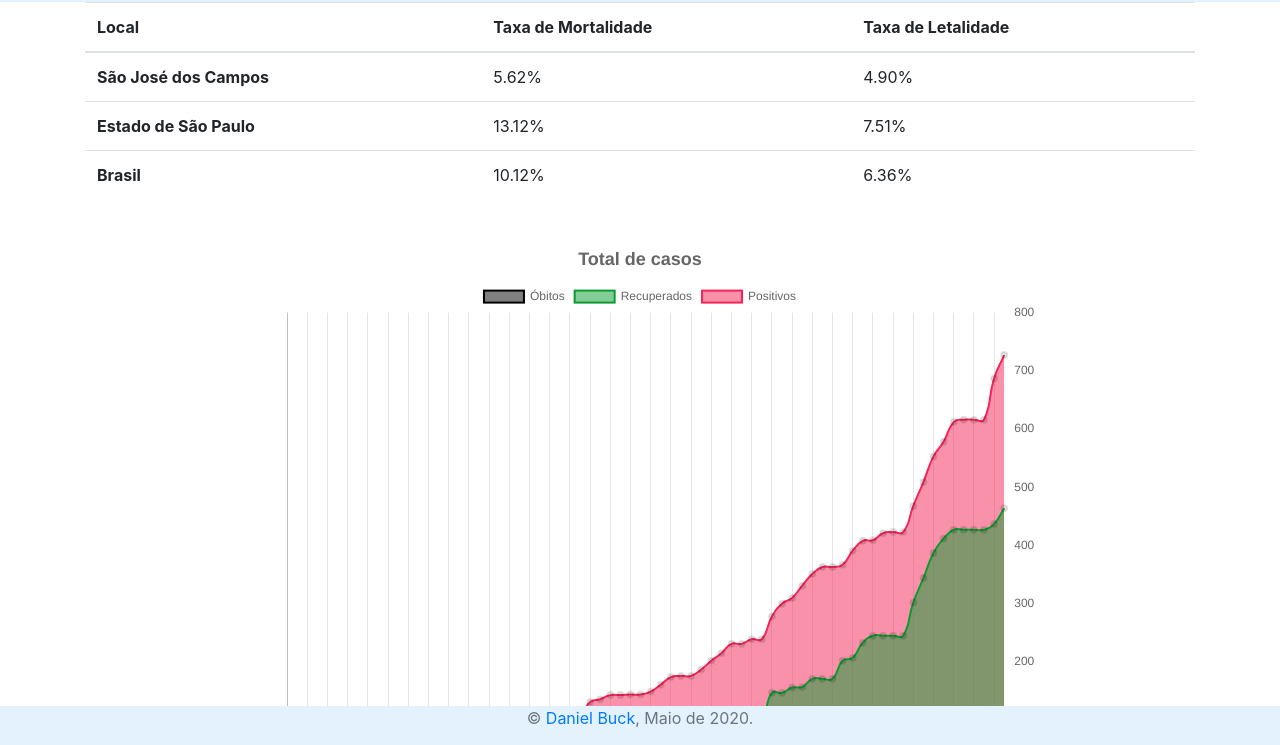
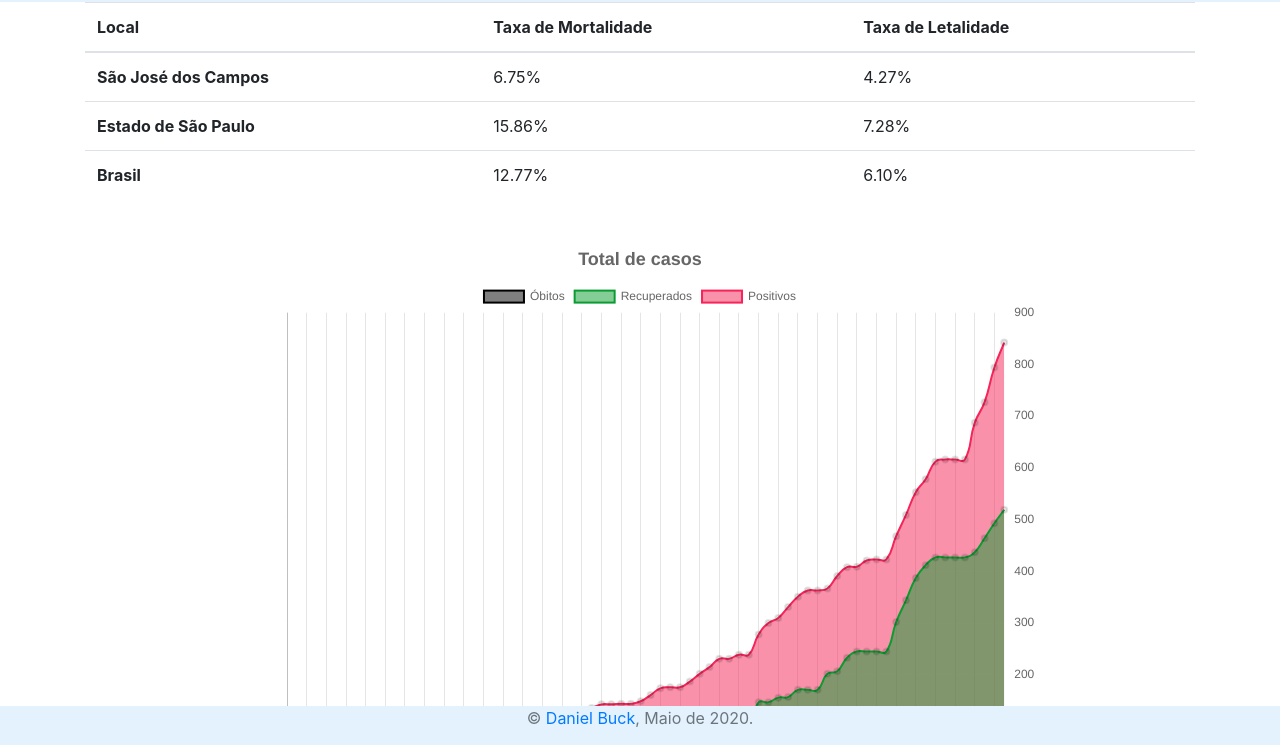
Before and after one commit to danbuck84/danbuck84.github.io, a website: page pages/covid19sjc/public/index.html in a window 1280 px wide. Shown: the part 54-799 px from the top of the page. Drawn offline with nearby package versions, Linux system fonts and the light colour scheme.

Commit message:
general update with the week's wrap up numbers

```diff
--- a/pages/covid19sjc/public/byDistrict.js
+++ b/pages/covid19sjc/public/byDistrict.js
@@ -46,44 +46,44 @@ function byDistrict() {
     };
     const graph = {
         labels: [
+            'Urbanova',
             'Aquarius',
-            'Urbanova',
             'Bq Eucaliptos',
             'Satélite',
             'Pq Industrial',
+            'Vl Industrial',
+            'Morumbi',
+            'Jd das Indústrias',
+            'Centro',
             'Monte Castelo',
-            'Centro',
-            'Vl Industrial',
+            'Santa Inês',
             'Vista Verde',
             'Vl Adyana',
-            'Jd das Indústrias',
             'Colinas',
-            'Morumbi',
+            'Novo Horizonte',
             'Jd Ismênia',
-            'Santa Inês',
-            'Esplanada',
-            'Novo Horizonte',
+            'União',
         ],
         datasets: [
             {
                 data: [
+                    42,
+                    42,
                     36,
-                    32,
-                    31,
-                    18,
+                    27,
+                    23,
+                    22,
+                    21,
+                    21,
+                    21,
+                    19,
                     18,
                     17,
                     17,
-                    16,
                     15,
-                    14,
+                    15,
+                    15,
                     13,
-                    12,
-                    12,
-                    11,
-                    11,
-                    10,
-                    10,
                 ],
                 backgroundColor: [
                     'rgba(246, 229, 141,0.5)',
--- a/pages/covid19sjc/public/casesByAge.js
+++ b/pages/covid19sjc/public/casesByAge.js
@@ -77,15 +77,15 @@ function casesByAge() {
             {
                 label: 'Feminino',
                 data: [
-                    -2,
-                    -8,
-                    -50,
-                    -91,
-                    -61,
-                    -44,
-                    -34,
-                    -14,
-                    -8,
+                    -3,
+                    -11,
+                    -69,
+                    -127,
+                    -83,
+                    -53,
+                    -42,
+                    -17,
+                    -9,
                     -1,
                 ],
                 backgroundColor: [
@@ -117,16 +117,16 @@ function casesByAge() {
             {
                 label: 'Masculino',
                 data: [
+                    13,
+                    10,
+                    43,
+                    128,
+                    99,
+                    67,
+                    37,
+                    22,
                     7,
-                    7,
-                    25,
-                    89,
-                    67,
-                    53,
-                    31,
-                    14,
-                    6,
-                    0,
+                    1,
                 ],
                 backgroundColor: [
                     'rgba(52, 152, 219,0.5)',
--- a/pages/covid19sjc/public/casesByGender.js
+++ b/pages/covid19sjc/public/casesByGender.js
@@ -35,8 +35,8 @@ function casesByGender() {
         datasets: [
             {
                 data: [
-                    313,
-                    299,
+                    415,
+                    427,
                 ],
                 backgroundColor: [
                     'rgba(155, 89, 182,0.5)',
--- a/pages/covid19sjc/public/confirmedDown.js
+++ b/pages/covid19sjc/public/confirmedDown.js
@@ -50,6 +50,7 @@ function confirmedDown() {
             '61 a 70',
             '71 a 80',
             '81 a 90',
+            '91 a 100',
         ],
         datasets: [
             {
@@ -57,13 +58,15 @@ function confirmedDown() {
                 data: [
                     1,
                     2,
-                    0,
+                    2,
                     1,
                     3,
                     1,
                     3,
+                    0,
                 ],
                 backgroundColor: [
+                    'rgba(155, 89, 182,0.5)',
                     'rgba(155, 89, 182,0.5)',
                     'rgba(155, 89, 182,0.5)',
                     'rgba(155, 89, 182,0.5)',
@@ -80,6 +83,7 @@ function confirmedDown() {
                     'rgba(155, 89, 182,1)',
                     'rgba(155, 89, 182,1)',
                     'rgba(155, 89, 182,1)',
+                    'rgba(155, 89, 182,1)',
                 ],
             },
             {
@@ -87,11 +91,12 @@ function confirmedDown() {
                     data: [
                         0,
                         3,
+                        2,
+                        2,
+                        6,
+                        7,
+                        2,
                         1,
-                        2,
-                        5,
-                        6,
-                        2,
                     ],
                     backgroundColor: [
                         'rgba(52, 152, 219,0.5)',
@@ -101,8 +106,10 @@ function confirmedDown() {
                         'rgba(52, 152, 219,0.5)',
                         'rgba(52, 152, 219,0.5)',
                         'rgba(52, 152, 219,0.5)',
+                        'rgba(52, 152, 219,0.5)',
                     ],
                     borderColor: [
+                        'rgba(52, 152, 219,1)',
                         'rgba(52, 152, 219,1)',
                         'rgba(52, 152, 219,1)',
                         'rgba(52, 152, 219,1)',
--- a/pages/covid19sjc/public/index.html
+++ b/pages/covid19sjc/public/index.html
@@ -14,7 +14,7 @@
     <div class="sticky-top">
         <nav class="navbar navbar-light" style="background-color: #e3f2fd;">
             <a class="navbar-brand">Covid-19 em São José dos Campos</a>
-            <p>última atualização: 27/05/2020</p>
+            <p>última atualização: 29/05/2020 às 18:00</p>
             <button class="navbar-toggler" type="button" data-toggle="collapse" data-target="#navbarNavAltMarkup" aria-controls="navbarNavAltMarkup" aria-expanded="false" aria-label="Toggle navigation">
                 <span class="navbar-toggler-icon"></span>
             </button>
@@ -44,18 +44,18 @@
             <tbody>
                 <tr>
                     <th scope="row">São José dos Campos</th>
-                    <td>5.62%</td>
-                    <td>4.90%</td>
+                    <td>6.75%</td>
+                    <td>4.27%</td>
                 </tr>
                 <tr>
                     <th scope="row">Estado de São Paulo</th>
-                    <td>13.12%</td>
-                    <td>7.51%</td>
+                    <td>15.86%</td>
+                    <td>7.28%</td>
                 </tr>
                 <tr>
                     <th scope="row">Brasil</th>
-                    <td>10.12%</td>
-                    <td>6.36%</td>
+                    <td>12.77%</td>
+                    <td>6.10%</td>
                 </tr>
             </tbody>
         </table>
--- a/pages/covid19sjc/public/occupancyRate.js
+++ b/pages/covid19sjc/public/occupancyRate.js
@@ -43,10 +43,10 @@ function occupancyRate() {
         datasets: [
             {
                 data: [
-                    53.22,
-                    20.00,
-                    45.66,
-                    5.58,
+                    51.61,
+                    19.39,
+                    50.28,
+                    6.15,
                 ],
                 backgroundColor: [
                     'rgba(46, 204, 113,0.5)',
--- a/pages/covid19sjc/public/totalCases.js
+++ b/pages/covid19sjc/public/totalCases.js
@@ -117,6 +117,8 @@ function totalCases() {
             '25/05/2020',
             '26/05/2020',
             '27/05/2020',
+            '28/05/2020',
+            '29/05/2020',
         ],
         datasets: [
             {
@@ -199,6 +201,8 @@ function totalCases() {
                     31,
                     31,
                     33,
+                    34,
+                    36,
                 ],
             },
             {
@@ -281,6 +285,8 @@ function totalCases() {
                     427,
                     437,
                     464,
+                    493,
+                    519,
                 ],
             },
             {
@@ -363,6 +369,8 @@ function totalCases() {
                     616,
                     687,
                     727,
+                    794,
+                    842,
                 ],
             }
         ],
```
